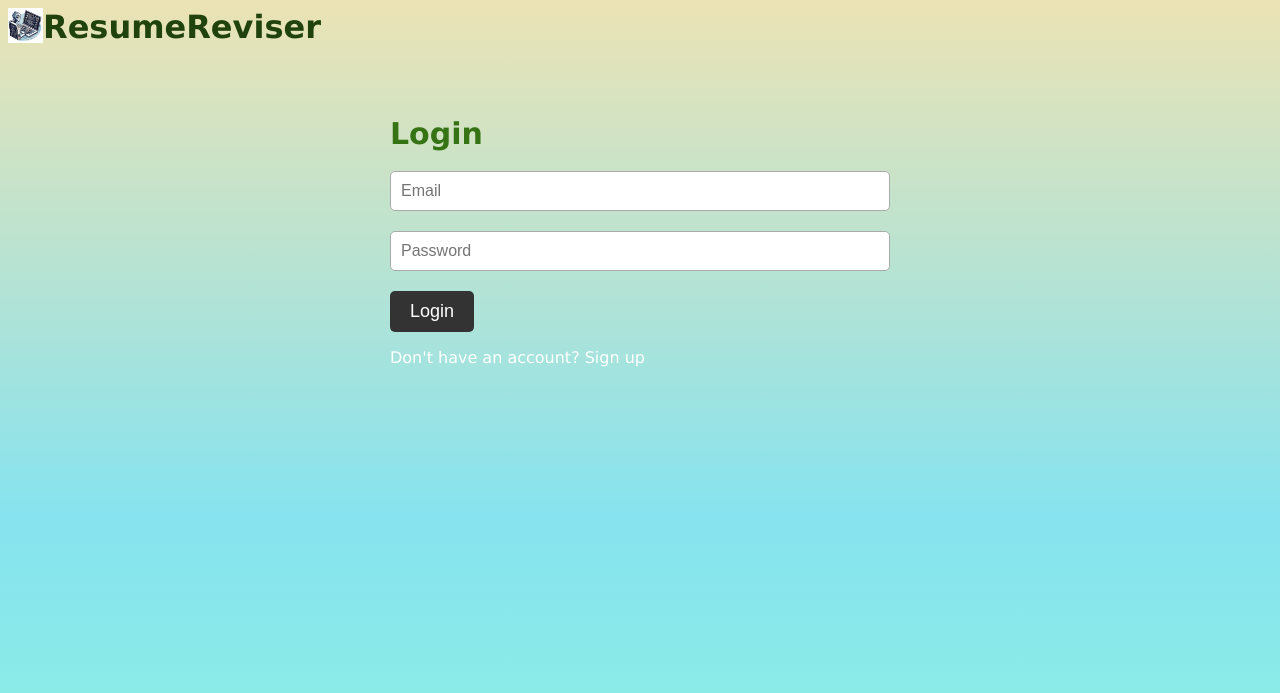
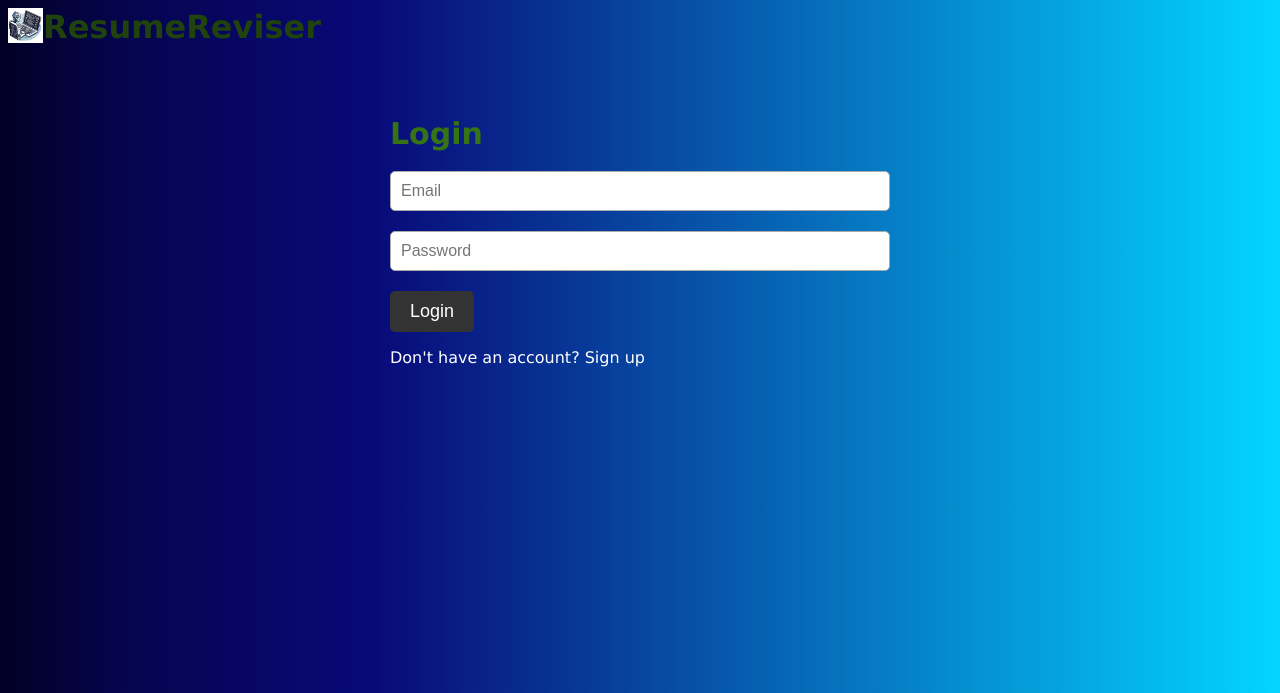
Before and after one commit to KRanpura/ResumeReviser, a Python web app: template flask/templates/login.html in a window 1280 px wide. Shown: the top 693 px of the page. Run offline with Jinja, Linux system fonts and the light colour scheme; the template is opened without the code that fills it, so the values that code supplies are empty.

Commit message:
add palettes in :root

```diff
--- a/flask/templates/login.html
+++ b/flask/templates/login.html
@@ -8,6 +8,13 @@
 </head>
 
 <style type="text/css">
+	:root {
+    	--palette-black: rgba(2,0,36,1);
+    	--palette-darkblue: rgba(5,4,76,1);
+    	--palette-navy: rgba(9,9,121,1);
+    	--palette-light: rgba(3,213,255,1);
+	}
+
 	.middle {
 		display: flex;
    		align-items:center;
@@ -26,55 +33,19 @@
 	body {
 		font-family: Verdana, sans-serif;
 
-    	/* ff 3.6+ */
-
-    	background: -moz-linear-gradient(90deg,
-		rgba(149, 255, 212, 1) 0%,
-		rgba(134, 227, 239, 1) 34%,
-		rgba(255, 227, 169, 1) 68%,
-		rgba(252, 117, 86, 1) 100%);
-
-    	/* safari 5.1+,chrome 10+ */
-    	background: -webkit-linear-gradient(90deg,
-		rgba(149, 255, 212, 1) 0%,
-		rgba(134, 227, 239, 1) 34%,
-		rgba(255, 227, 169, 1) 68%,
-		rgba(252, 117, 86, 1) 100%);
-
-    	/* opera 11.10+ */
-    	background: -o-linear-gradient(90deg,
-		rgba(149, 255, 212, 1) 0%,
-		rgba(134, 227, 239, 1) 34%,
-		rgba(255, 227, 169, 1) 68%,
-		rgba(252, 117, 86, 1) 100%);
-
-    	/* ie 6-9 */
-    	filter: progid:DXImageTransform.Microsoft.gradient(
-			startColorstr=#FC7556,
-			endColorstr=#95FFD4,
-			GradientType=0
-		);
-
-    	/* ie 10+ */
-    	background: -ms-linear-gradient(90deg,
-		rgba(149, 255, 212, 1) 0%,
-		rgba(134, 227, 239, 1) 34%,
-		rgba(255, 227, 169, 1) 68%,
-		rgba(252, 117, 86, 1) 100%);
-
     	/* global 94%+ browsers support */
-    	background: linear-gradient(90deg,
-		--pa 0%,
-		rgba(134, 227, 239, 1) 34%,
-		rgba(255, 227, 169, 1) 68%,
-		rgba(252, 117, 86, 1) 100%);
-
-		background-size: 400% 400%;
-		animation: gradient 8s ease infinite;
+    	background: rgb(2,0,36);
+		background: linear-gradient(90deg,
+		var(--palette-black) 0%,
+		var(--palette-darkblue) 9%,
+		var(--palette-navy) 29%,
+		var(--palette-light) 100%);
+		background-size: 100% 200%;
+		/* animation: gradient 8s ease infinite; */
 		color:#fff;
 	}
 
-	@keyframes gradient {
+	/* @keyframes gradient {
 		0% {
 			background-position: 0 50%;
 		}
@@ -84,7 +55,8 @@
 		100% {
 			background-position: 0 50%;
 		}
-	}
+	} */
+
 	form {
 		/*background-color: #272838;*/
 		padding: 20px;
@@ -160,13 +132,14 @@
 	<img class="logo_size" src="{{ url_for('static', filename='resources/logo.png') }}">
         <h1 class="middle">ResumeReviser</h1>
     </div>
+
 	<div id="box">
 		<form method="post">
 			<h2>Login</h2>
 			<input type="text" name="email" placeholder="Email"><br>
 			<input type="password" name="passw" placeholder="Password"><br>
 			<input type="submit" value="Login"><br>
-			<p>Don't have an account? <a href="register">Sign up</a></p>
+			<p>Don't have an account? <a href="{{ url_for('signup') }}">Sign up</a></p>
 		</form>
 	</div>
 </body>
```
Also changed, not shown: flask/templates/index.css (+0 -8 lines).
